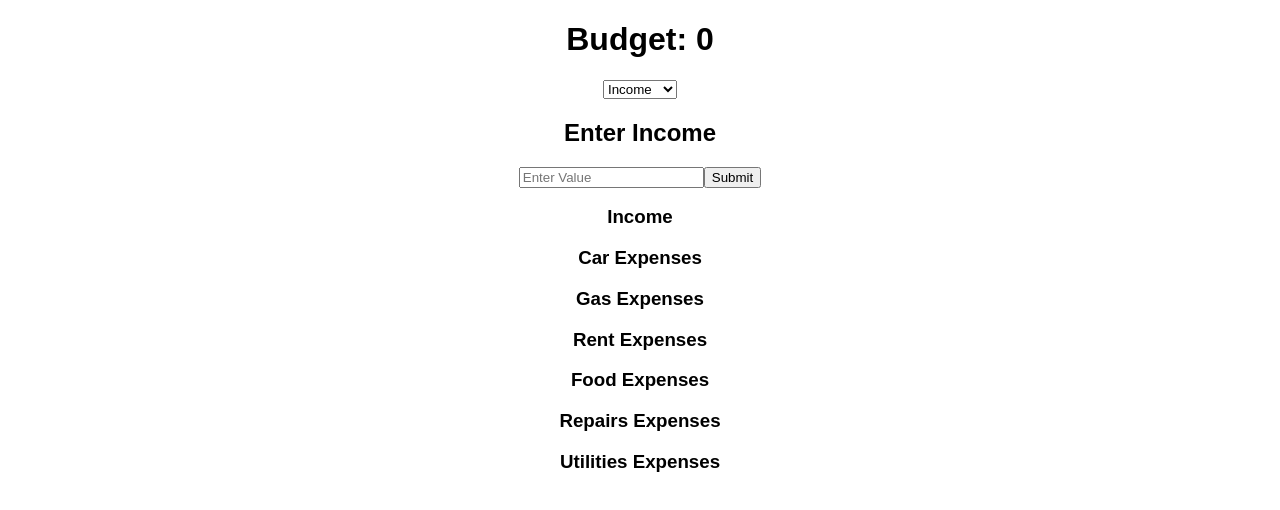
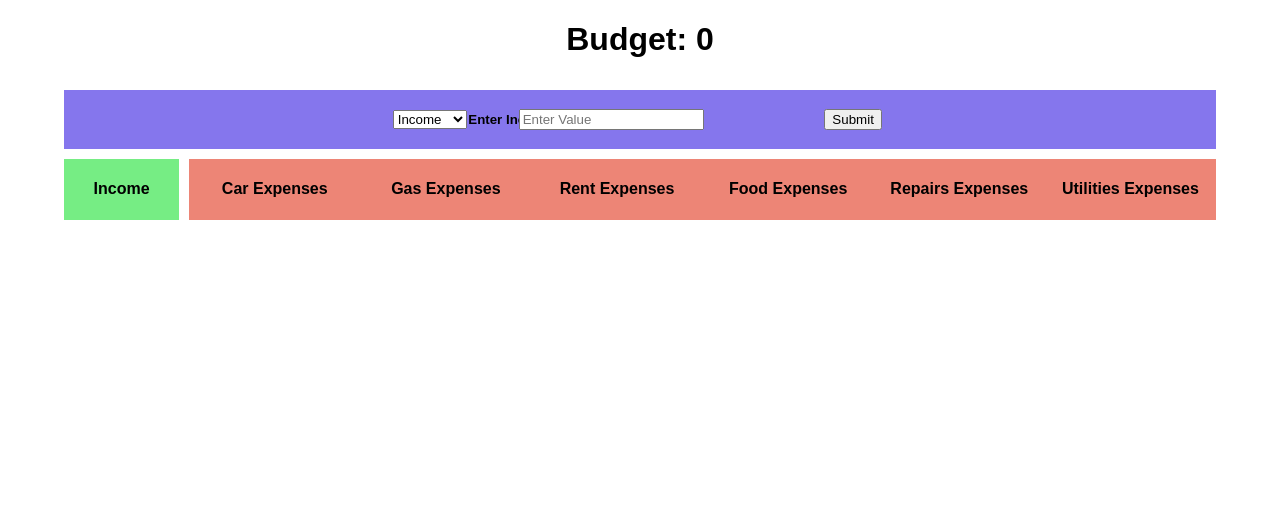
Before and after one commit to primitivehacker/divvy-project, a React (Create React App) app: page / in a window 1280 px wide. Shown: the top 510 px of the page. Built offline with nearby package versions, Linux system fonts and the light colour scheme.

Commit message:
Working with Some Style

```diff
--- a/src/components/Budget.js
+++ b/src/components/Budget.js
@@ -10,6 +10,8 @@ import { Rent } from './categories/Rent'
 import { Repairs } from './categories/Repairs'
 import { Utilities } from './categories/Utilities'
 import { Food } from './categories/Food'
+
+import '../styles/App.css';
 
 
 class Budget extends React.Component {
@@ -86,20 +88,37 @@ class Budget extends React.Component {
   render() {
 
     return (
-      <div>
+      <div className="Budget">
+        <div className="BudgetAmount">
           <BudgetAmount transactionType={this.state.income} incomeAmounts={this.state.incomeAmounts} carExpenses={this.state.carExpenses} gasExpenses={this.state.gasExpenses} foodExpenses={this.state.foodExpenses} rentExpenses={this.state.rentExpenses} utilitiesExpenses={this.state.utilitiesExpenses} repairsExpenses={this.state.repairsExpenses} budgetAmount={this.state.budgetAmount} incomeAmount={this.props.incomeAmount} expenseAmount={this.props.expenseAmount} category={this.state.category} />
-        <div>
+        </div>
+        <div className="InputContainer">
+          <div className="InputSection">
+            <div className="Select">
               <select value={this.state.income} onChange={this.flipIncomeValue}>
                 <option value={true}>Income</option>
                 <option value={false}>Expense</option>
               </select>
-          <h2>Enter {this.state.income ? 'Income' : 'Expense'} </h2>
             </div>
-        <input id="transactionValue" type="text" value={this.state.income ? this.state.incomeAmount : this.state.expenseAmount} onChange={this.handleInputChange} placeholder="Enter Value" />
+            <div className="Category">
+              <h5>Enter {this.state.income ? 'Income' : 'Expense'} </h5>
+            </div>
+            <div className="Input">
+              <input id="transactionValue" type="number" value={this.state.income ? this.state.incomeAmount : this.state.expenseAmount} onChange={this.handleInputChange} placeholder="Enter Value" onSubmit={this.handleSubmit} />
+            </div>
+            <div className="Dropdown">
               <CategoryDropdown handleChange={category => this.setState({ category })} category={this.state.category} categories={this.state.categories} isIncome={this.state.income} />
+            </div>
+            <div className="SubmitButton">
               <button onClick={this.handleSubmit}>Submit</button>
+            </div>
+          </div>
+        </div>
+        <div className="Transactions">
+          <div className="Income">
             <IncomeTransactions incomeAmounts={this.state.incomeAmounts} />
-        {/* <ExpenseTransactions expenseAmounts={this.state.expenseAmounts} category={this.state.category} /> */}
+          </div>
+          <div className="Expenses">
             <Car carExpenses={this.state.carExpenses} category={this.state.category} />
             <Gas gasExpenses={this.state.gasExpenses} category={this.state.category} />
             <Rent rentExpenses={this.state.rentExpenses} category={this.state.category} />
@@ -107,6 +126,8 @@ class Budget extends React.Component {
             <Repairs repairsExpenses={this.state.repairsExpenses} category={this.state.category} />
             <Utilities utilitiesExpenses={this.state.utilitiesExpenses} category={this.state.category} />
           </div>
+        </div>
+      </div>
     );
   }
 }
--- a/src/components/CategoryDropdown.js
+++ b/src/components/CategoryDropdown.js
@@ -9,12 +9,12 @@ export function CategoryDropdown(props) {
     return (
       <select value={category} onChange={event => props.handleChange(event.target.value)}>
         <option>Select Category</option>
-        <option value="Rent">Rent</option>
-        <option value="Utilities">Utilities</option>
-        <option value="Food">Food</option>
         <option value="Car">Car</option>
         <option value="Gas">Gas</option>
+        <option value="Rent">Rent</option>
+        <option value="Food">Food</option>
         <option value="Repairs">Repairs</option>
+        <option value="Utilities">Utilities</option>
       </select>
     );
   } else {
--- a/src/components/IncomeTransactions.js
+++ b/src/components/IncomeTransactions.js
@@ -1,6 +1,7 @@
 // Enter Starting Budget and display how much is left
 import React from 'react';
 import { Income } from './Income.js'
+import '../styles/App.css';
 // import Expense from './Expense.js'
 
 export function IncomeTransactions(props) {
@@ -9,9 +10,9 @@ export function IncomeTransactions(props) {
     <Income key={index} value={income} />
   );
   return (
-    <div>
-      <h3>Income</h3>
-      <ul>
+    <div className="IncomeComponents">
+      <h4 className="IncomeTitle">Income</h4>
+      <ul className="IncomeItems">
         {incomeItems}
       </ul>
     </div>
--- a/src/components/categories/Car.js
+++ b/src/components/categories/Car.js
@@ -10,13 +10,11 @@ export function Car(props) {
   );
 
   return (
-    <div>
-      <div>
-        <h3>Car Expenses</h3>
-        <ul>
-          {expenseItems}
-        </ul>
-      </div>
-    </div >
+    <div className="ExpenseItem">
+      <h4>Car Expenses</h4>
+      <ul >
+        {expenseItems}
+      </ul>
+    </div>
   );
 }
--- a/src/components/categories/Food.js
+++ b/src/components/categories/Food.js
@@ -10,13 +10,11 @@ export function Food(props) {
   );
 
   return (
-    <div>
-      <div>
-        <h3>Food Expenses</h3>
-        <ul>
-          {expenseItems}
-        </ul>
-      </div>
-    </div >
+    <div className="ExpenseItem">
+      <h4>Food Expenses</h4>
+      <ul>
+        {expenseItems}
+      </ul>
+    </div>
   );
 }
--- a/src/components/categories/Gas.js
+++ b/src/components/categories/Gas.js
@@ -10,13 +10,12 @@ export function Gas(props) {
   );
 
   return (
-    <div>
-      <div>
-        <h3>Gas Expenses</h3>
-        <ul>
-          {expenseItems}
-        </ul>
-      </div>
-    </div >
+    <div className="ExpenseItem">
+      <h4>Gas Expenses</h4>
+      <ul>
+        {expenseItems}
+      </ul>
+    </div>
+
   );
 }
--- a/src/components/categories/Rent.js
+++ b/src/components/categories/Rent.js
@@ -10,13 +10,12 @@ export function Rent(props) {
   );
 
   return (
-    <div>
-      <div>
-        <h3>Rent Expenses</h3>
-        <ul>
-          {expenseItems}
-        </ul>
-      </div>
-    </div >
+    <div className="ExpenseItem">
+      <h4>Rent Expenses</h4>
+      <ul>
+        {expenseItems}
+      </ul>
+    </div>
+
   );
 }
--- a/src/components/categories/Repairs.js
+++ b/src/components/categories/Repairs.js
@@ -10,13 +10,11 @@ export function Repairs(props) {
   );
 
   return (
-    <div>
-      <div>
-        <h3>Repairs Expenses</h3>
-        <ul>
-          {expenseItems}
-        </ul>
-      </div>
-    </div >
+    <div className="ExpenseItem">
+      <h4>Repairs Expenses</h4>
+      <ul>
+        {expenseItems}
+      </ul>
+    </div>
   );
 }
--- a/src/components/categories/Utilities.js
+++ b/src/components/categories/Utilities.js
@@ -10,13 +10,12 @@ export function Utilities(props) {
   );
 
   return (
-    <div>
-      <div>
-        <h3>Utilities Expenses</h3>
-        <ul>
-          {expenseItems}
-        </ul>
-      </div>
-    </div >
+    <div className="ExpenseItem">
+      <h4>Utilities Expenses</h4>
+      <ul>
+        {expenseItems}
+      </ul>
+    </div>
+
   );
 }
--- a/src/styles/App.css
+++ b/src/styles/App.css
@@ -1,33 +1,75 @@
 .App {
   text-align: center;
+  display: grid;
+  grid-template-columns: 5% 1fr 5%;
+  background-color: white;
+
 }
 
-.App-logo {
-  animation: App-logo-spin infinite 20s linear;
-  height: 80px;
+.Budget {
+  background-color:white;
+  display: grid;
+  grid-template-columns: 1fr 1fr 1fr;
+  grid-gap: 10px;
+  grid-column-start: 2;
+  grid-column-end: 3;
+}
+.Expenses {
+  background-color:#ED8576;
+  grid-column: 2 / 4;
+  display: grid;
+  grid-template-columns: repeat(6, 1fr);
 }
 
-.App-header {
-  background-color: #222;
-  height: 150px;
-  padding: 20px;
-  color: white;
+.Income {
+  background-color: #76ED84;
+  grid-column: 1 / 2;
+  display: grid;
+  grid-template-columns: 1fr;
+}
+.InputContainer{
+  background-color:#8576ED;
+  grid-column: 1 / 4;
+  display: grid;
+  grid-template-columns: 30% 1fr;
 }
 
-.App-title {
-  font-size: 1.5em;
+.InputSection {
+  grid-column-start: 2;
+  display: grid;
+  grid-template-columns: 5% 15% 10% 20% 10%;
+  align-items: center;
+  justify-items: center;
+}
+.BudgetAmount{
+  grid-column: 2 / 3;
+}
+.Transactions {
+  grid-column: 1 / 4;
+  grid-gap: 10px;
+  display: grid;
+  grid-template-columns: 10% 1fr;
 }
 
-.App-intro {
-  font-size: large;
-}
 
-.expenseItem {
-  display: grid;
-  grid-template-columns: 1fr 1fr;
-}
 
-@keyframes App-logo-spin {
-  from { transform: rotate(0deg); }
-  to { transform: rotate(360deg); }
-}
+
+
+
+
+
+
+
+
+
+
+/* For Firefox */
+/* input[type='number'] {
+  -moz-appearance:textfield;
+} */
+/* Webkit browsers like Safari and Chrome */
+/* input[type=number]::-webkit-inner-spin-button,
+input[type=number]::-webkit-outer-spin-button {
+  -webkit-appearance: none;
+  margin: 0;
+} */
```
Also changed, not shown: src/components/PieChart.js (added). Lines whose indentation alone changed are shown as unchanged.
